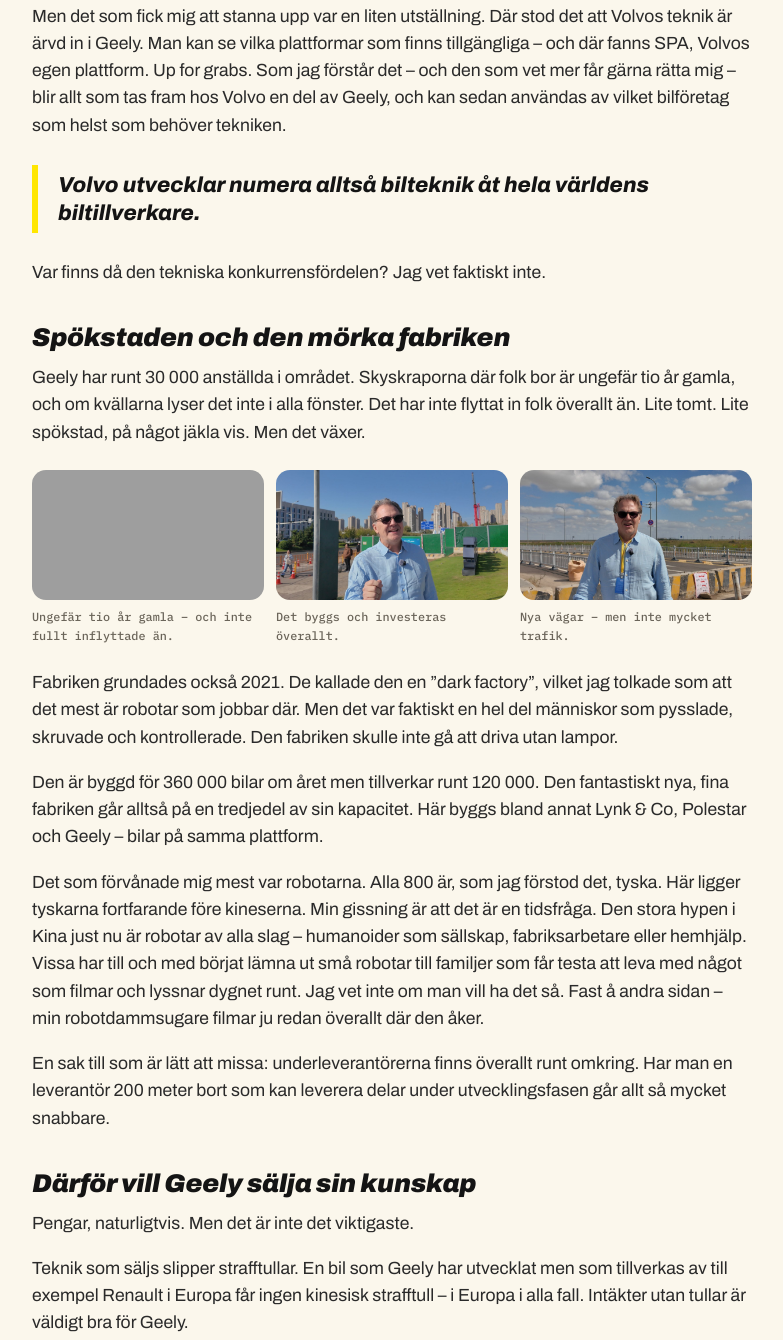
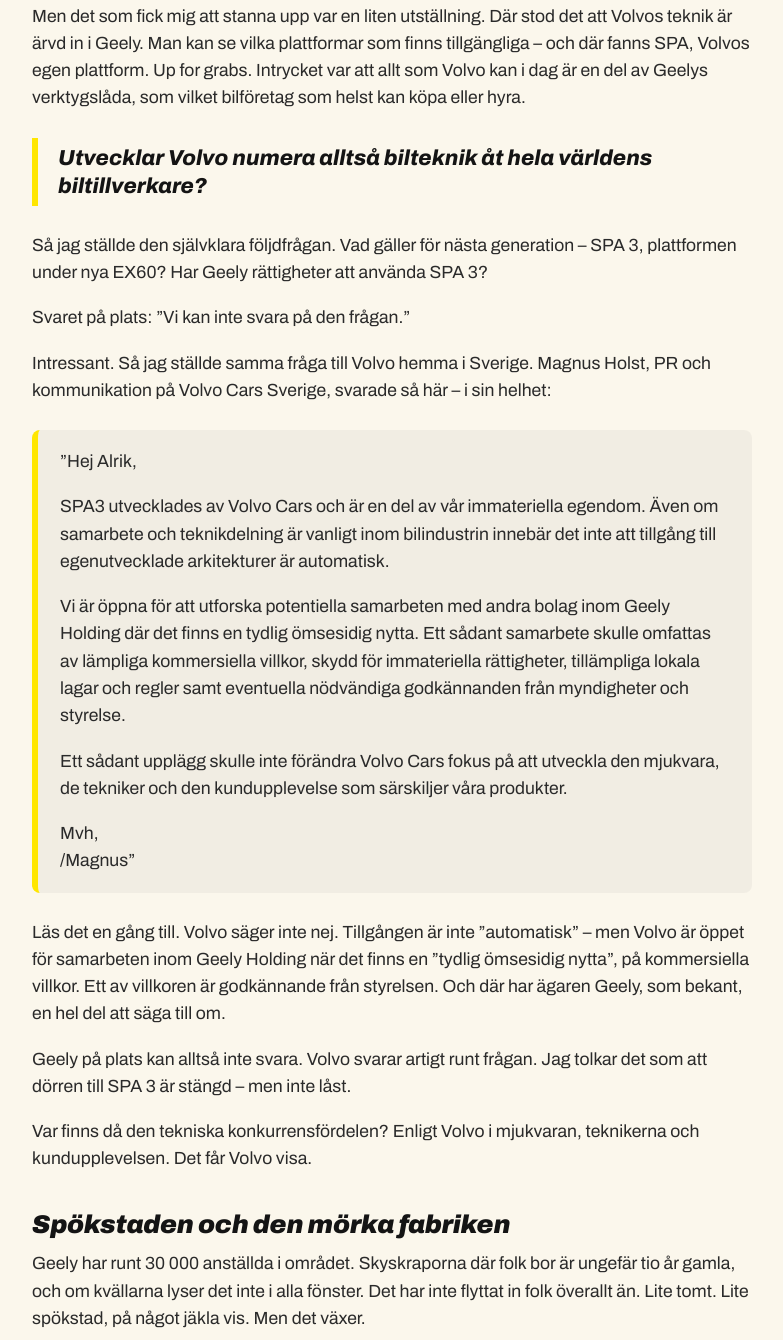
Before and after one commit to Alriksbilar/Alriksbilar.se, a website: page artiklar/geely-volvo-utveckling/index.html in a window 1280 px wide. Shown: the part 2416-3756 px from the top of the page, without its empty margins (248-1031 px from the left). Drawn offline with Linux system fonts and the light colour scheme; grey boxes are pictures that could not be loaded.

Commit message:
Geely-artikeln: SPA 3-frågan, Geelys svar och Volvos svar i sin helhet
Co-Authored-By: Claude Opus 5.5 <noreply@anthropic.com>
Claude-Session: https://claude.ai/code/session_018p1JZFUzh6aSyKWsscpgoL

```diff
--- a/artiklar/geely-volvo-utveckling/index.html
+++ b/artiklar/geely-volvo-utveckling/index.html
@@ -75,9 +75,21 @@
     <h2>Kameran fick stanna utanför</h2>
     <p>Jag fick inte filma någonstans där det var intressant att filma. Så brukar det vara. Därför får du mina ögon i stället.</p>
     <p>På testcentret jobbar 8 000 ingenjörer, varav runt tusen testingenjörer. I ett motorlabb kan de köra 25 drivlinor samtidigt. Och de har, enligt dem själva, världens enda labb som kan simulera 5 000 meters höjd i temperaturer från plus 60 till minus 40 grader. De kan alltså göra precis vad de vill. Tibet i juli och Kiruna i januari – före lunch.</p>
-    <p>Men det som fick mig att stanna upp var en liten utställning. Där stod det att Volvos teknik är ärvd in i Geely. Man kan se vilka plattformar som finns tillgängliga – och där fanns SPA, Volvos egen plattform. Up for grabs. Som jag förstår det – och den som vet mer får gärna rätta mig – blir allt som tas fram hos Volvo en del av Geely, och kan sedan användas av vilket bilföretag som helst som behöver tekniken.</p>
-    <blockquote>Volvo utvecklar numera alltså bilteknik åt hela världens biltillverkare.</blockquote>
-    <p>Var finns då den tekniska konkurrensfördelen? Jag vet faktiskt inte.</p>
+    <p>Men det som fick mig att stanna upp var en liten utställning. Där stod det att Volvos teknik är ärvd in i Geely. Man kan se vilka plattformar som finns tillgängliga – och där fanns SPA, Volvos egen plattform. Up for grabs. Intrycket var att allt som Volvo kan i dag är en del av Geelys verktygslåda, som vilket bilföretag som helst kan köpa eller hyra.</p>
+    <blockquote>Utvecklar Volvo numera alltså bilteknik åt hela världens biltillverkare?</blockquote>
+    <p>Så jag ställde den självklara följdfrågan. Vad gäller för nästa generation – SPA 3, plattformen under nya EX60? Har Geely rättigheter att använda SPA 3?</p>
+    <p>Svaret på plats: ”Vi kan inte svara på den frågan.”</p>
+    <p>Intressant. Så jag ställde samma fråga till Volvo hemma i Sverige. Magnus Holst, PR och kommunikation på Volvo Cars Sverige, svarade så här – i sin helhet:</p>
+    <div style="margin:26px 0;padding:18px 22px;border-left:6px solid var(--yellow);background:rgba(0,0,0,.04);border-radius:8px">
+      <p>”Hej Alrik,</p>
+      <p>SPA3 utvecklades av Volvo Cars och är en del av vår immateriella egendom. Även om samarbete och teknikdelning är vanligt inom bilindustrin innebär det inte att tillgång till egenutvecklade arkitekturer är automatisk.</p>
+      <p>Vi är öppna för att utforska potentiella samarbeten med andra bolag inom Geely Holding där det finns en tydlig ömsesidig nytta. Ett sådant samarbete skulle omfattas av lämpliga kommersiella villkor, skydd för immateriella rättigheter, tillämpliga lokala lagar och regler samt eventuella nödvändiga godkännanden från myndigheter och styrelse.</p>
+      <p>Ett sådant upplägg skulle inte förändra Volvo Cars fokus på att utveckla den mjukvara, de tekniker och den kundupplevelse som särskiljer våra produkter.</p>
+      <p style="margin-bottom:0">Mvh,<br>/Magnus”</p>
+    </div>
+    <p>Läs det en gång till. Volvo säger inte nej. Tillgången är inte ”automatisk” – men Volvo är öppet för samarbeten inom Geely Holding när det finns en ”tydlig ömsesidig nytta”, på kommersiella villkor. Ett av villkoren är godkännande från styrelsen. Och där har ägaren Geely, som bekant, en hel del att säga till om.</p>
+    <p>Geely på plats kan alltså inte svara. Volvo svarar artigt runt frågan. Jag tolkar det som att dörren till SPA 3 är stängd – men inte låst.</p>
+    <p>Var finns då den tekniska konkurrensfördelen? Enligt Volvo i mjukvaran, teknikerna och kundupplevelsen. Det får Volvo visa.</p>
 
     <h2>Spökstaden och den mörka fabriken</h2>
     <p>Geely har runt 30 000 anställda i området. Skyskraporna där folk bor är ungefär tio år gamla, och om kvällarna lyser det inte i alla fönster. Det har inte flyttat in folk överallt än. Lite tomt. Lite spökstad, på något jäkla vis. Men det växer.</p>
```
